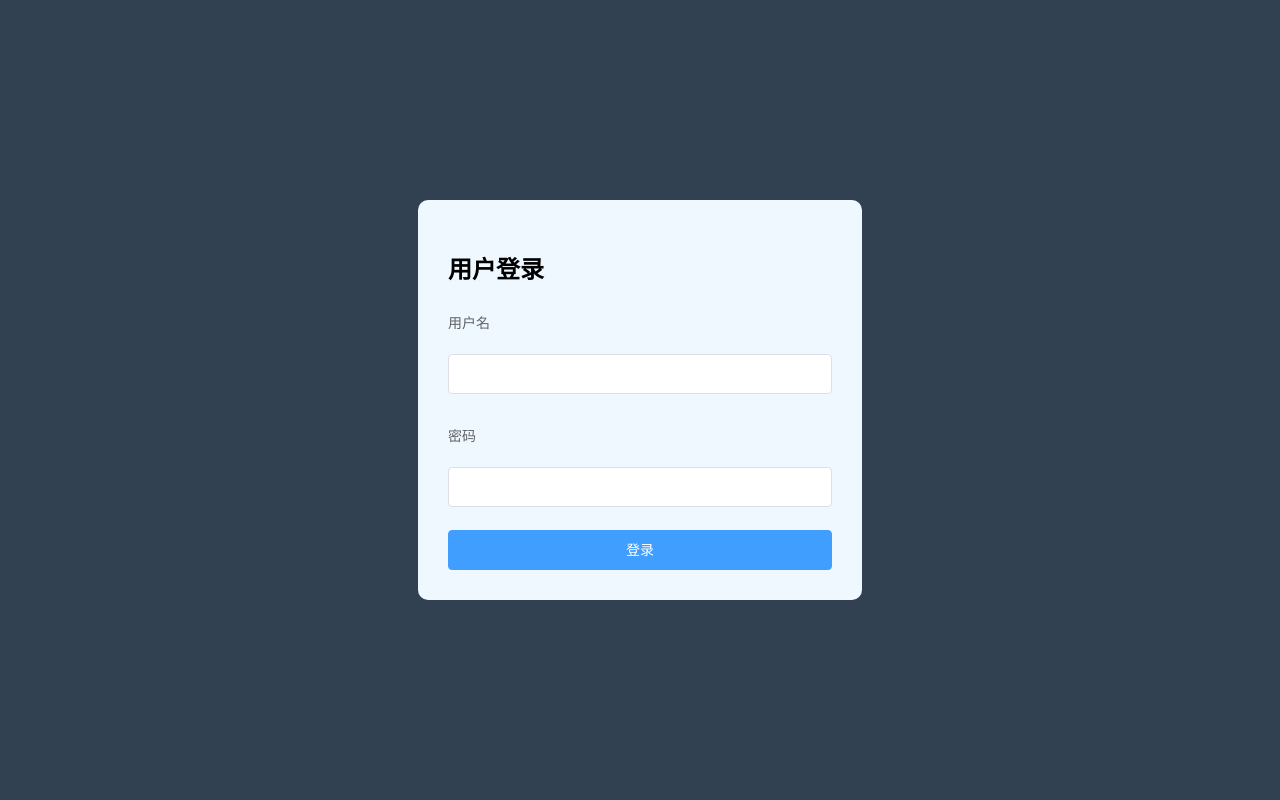
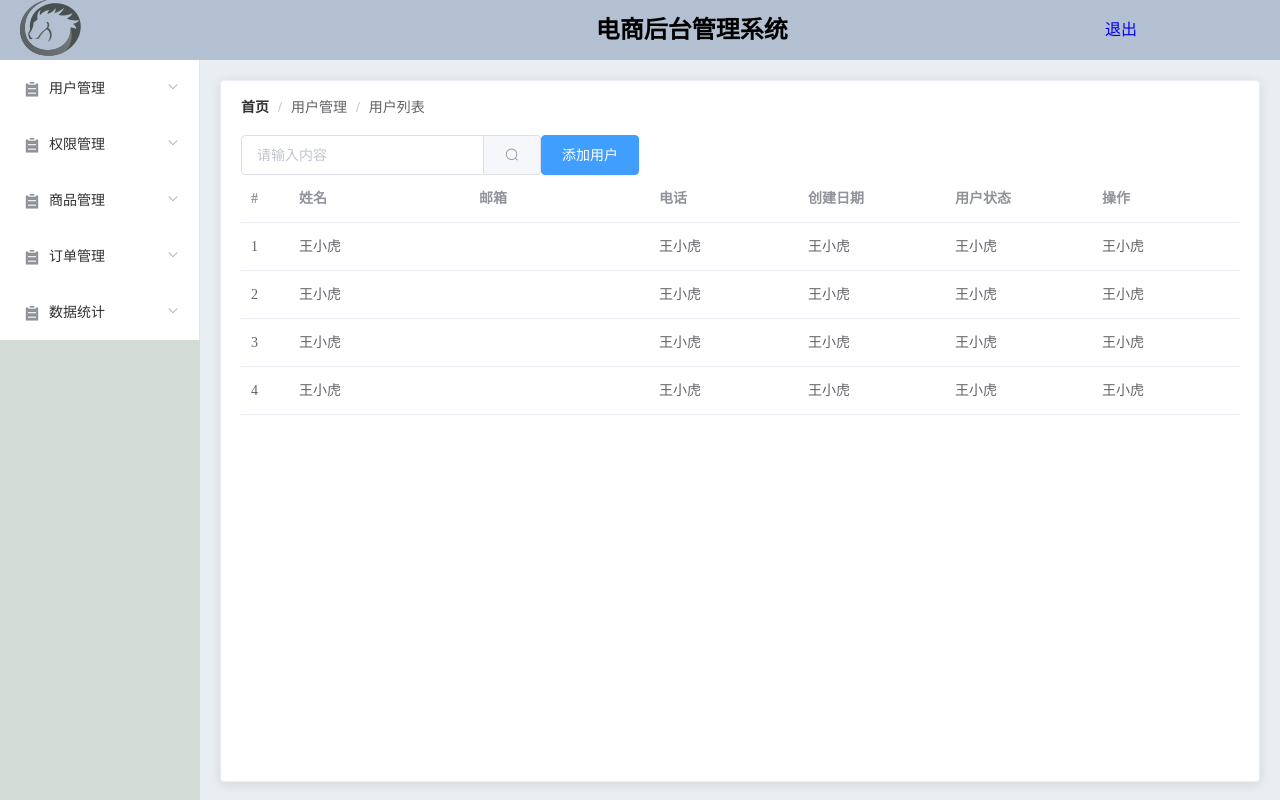
Before and after one commit to lzw123444/mallmanager, a Vue app: page /#/users in a window 1280 px wide. Before the commit this address led to /#/login. Built offline with nearby package versions, Linux system fonts and the light colour scheme; no server answers; sample sign-in values are in the browser's storage.

Commit message:
列表-面包屑-搜索框-表格-获取数据

```diff
--- a/src/components/users/users.vue
+++ b/src/components/users/users.vue
@@ -1,15 +1,92 @@
 <template>
-  <div class='app'>yonghu</div>
+    <!-- 引入卡片作为小容器 -->
+    <el-card class="cardSize">
+      <!-- 1.面包屑 -->
+      <el-breadcrumb separator="/">
+        <el-breadcrumb-item :to="{ path: '/' }">首页</el-breadcrumb-item>
+        <el-breadcrumb-item>用户管理</el-breadcrumb-item>
+        <el-breadcrumb-item>用户列表</el-breadcrumb-item>
+      </el-breadcrumb>
+      <!-- 2.搜索 -->
+      <el-row class="inputRow">
+        <el-col >
+           <el-input  placeholder="请输入内容" v-model="query" class="inputSearch">
+             <el-button slot="append" icon="el-icon-search"></el-button>
+           </el-input>
+           <el-button type="primary">添加用户</el-button>
+        </el-col>
+      </el-row>
+      <!-- 3.表格 -->
+       <el-table :data="tableData" style="width: 100%">
+         <el-table-column label="#"  type="index">
+         </el-table-column>
+         <el-table-column prop="name" label="姓名" width="180">
+         </el-table-column>
+         <el-table-column prop="e-mail" label="邮箱" width="180">
+         </el-table-column>
+         <el-table-column prop="name" label="电话">
+         </el-table-column>
+         <el-table-column prop="name" label="创建日期">
+         </el-table-column>
+          <el-table-column prop="name" label="用户状态">
+         </el-table-column>
+          <el-table-column prop="name" label="操作">
+         </el-table-column>
+       </el-table>
+    </el-card>
 </template>
 
 <script>
 export default {
   data () {
-    return {}
+    return {
+      query: '',
+      pagenum: 1,
+      pagesize: 2,
+      tableData: [{
+        date: '2016-05-02',
+        name: '王小虎',
+        address: '上海市普陀区金沙江路 1518 弄'
+      }, {
+        date: '2016-05-04',
+        name: '王小虎',
+        address: '上海市普陀区金沙江路 1517 弄'
+      }, {
+        date: '2016-05-01',
+        name: '王小虎',
+        address: '上海市普陀区金沙江路 1519 弄'
+      }, {
+        date: '2016-05-03',
+        name: '王小虎',
+        address: '上海市普陀区金沙江路 1516 弄'
+      }]
+    }
+  },
+  // 钩子函数，用于调用getUserList方法
+  created () {
+    this.getUserList()
+  },
+  methods: {
+  // 获取用户列表
+    async getUserList () {
+      // 需要授权的 API ，必须在请求头中使用 `Authorization` 字段提供 `token` 令牌
+      const AUTH_TOKEN = sessionStorage.getItem('token')
+      this.$http.defaults.headers.common['Authorization'] = AUTH_TOKEN
+      const res = await this.$http.get(`users?query=${this.query}&pagenum=${this.pagenum}&pagesize=${this.pagesize}`)
+      console.log(res)
+    }
   }
 }
 </script>
 
 <style>
-
+.inputSearch {
+  width: 300px;
+}
+.inputRow {
+  margin-top: 20px;
+}
+.cardSize{
+  height: 100%;
+}
 </style>
--- a/src/router/index.js
+++ b/src/router/index.js
@@ -16,7 +16,7 @@ export default new Router({
       component: Home,
       children: [{
         name: 'users',
-        path: '/users',
+        path: 'users',
         component: Users
       }]
     }
```
